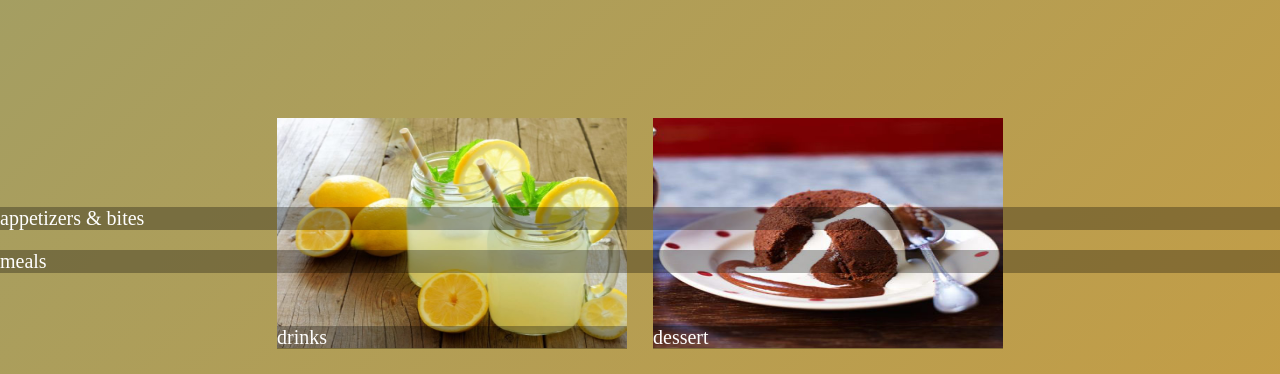
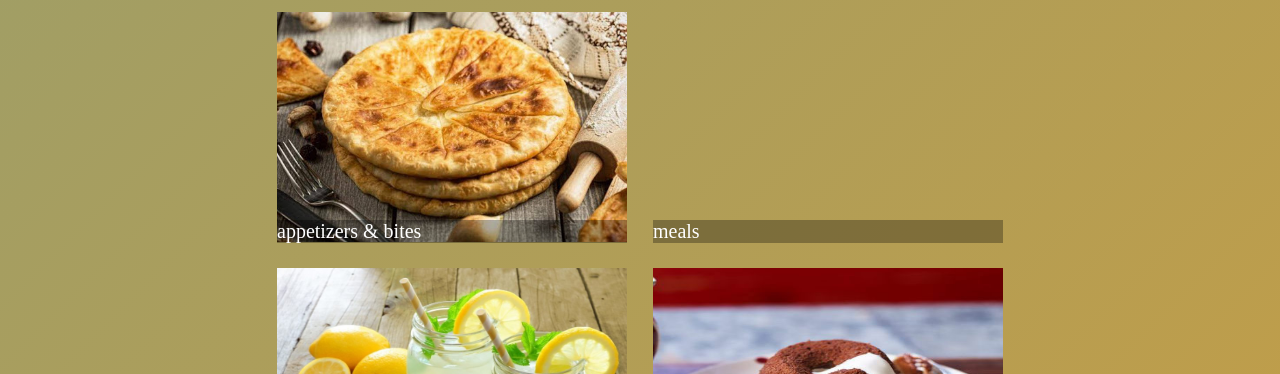
Before and after one commit to severin1999/Practica-Front-End, a plain HTML site: page Saptamana 4/P1/Tema/ex6 (1).html in a window 1280 px wide. Shown: the part 72-446 px from the top of the page. Drawn offline with Linux system fonts and the light colour scheme.

Commit message:
o scapare

```diff
--- a/Saptamana 4/P1/Tema/ex6 (1).html
+++ b/Saptamana 4/P1/Tema/ex6 (1).html
@@ -16,8 +16,8 @@
                 <a href="#about">About</a>
             </div>
             <div class="main">
-                <div>
-                    <div class="firstDiv">
+                <div  class="part1">
+                    <div>
                         <p>appetizers & bites</p>
                     </div>
                     <div>
```
